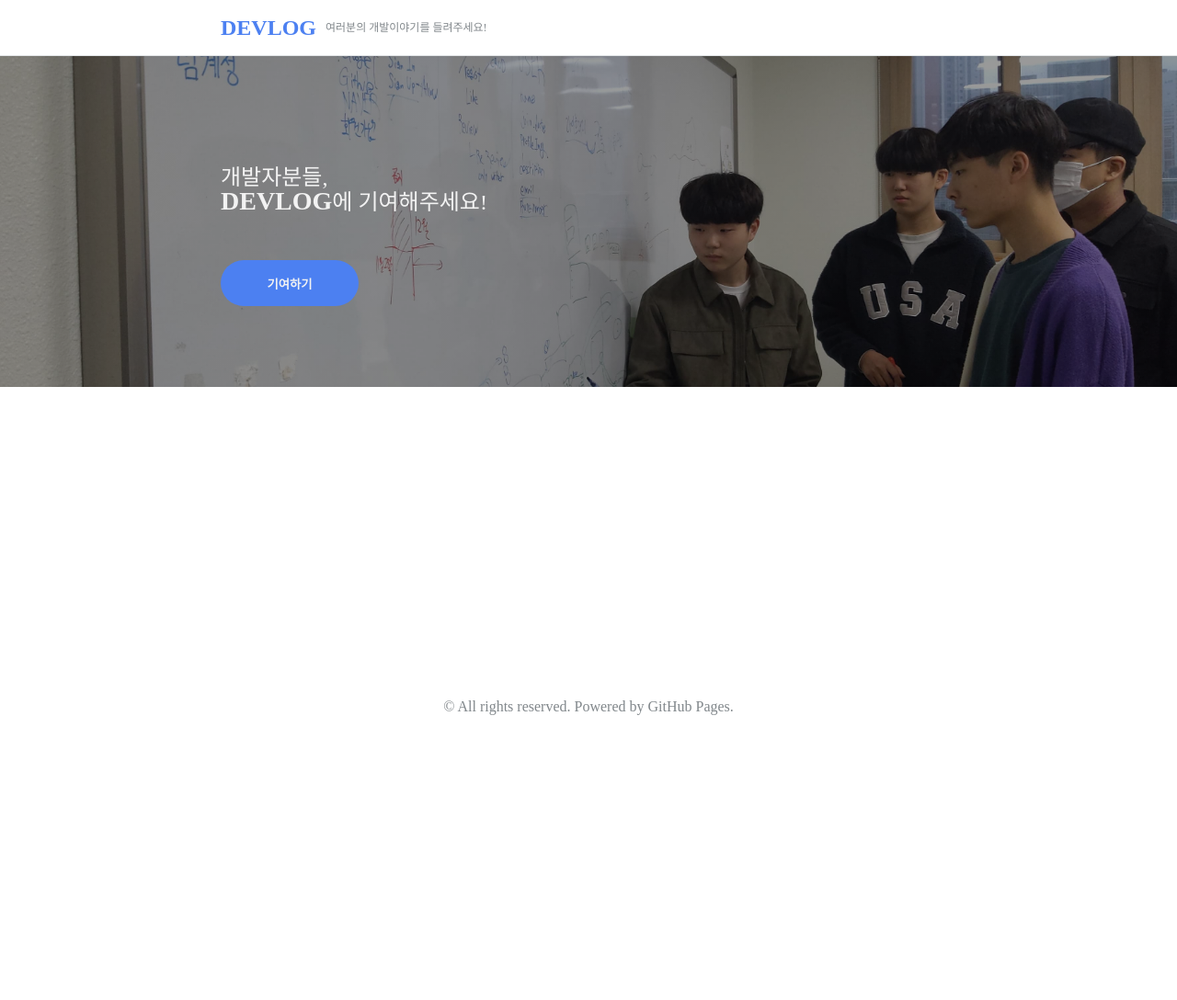
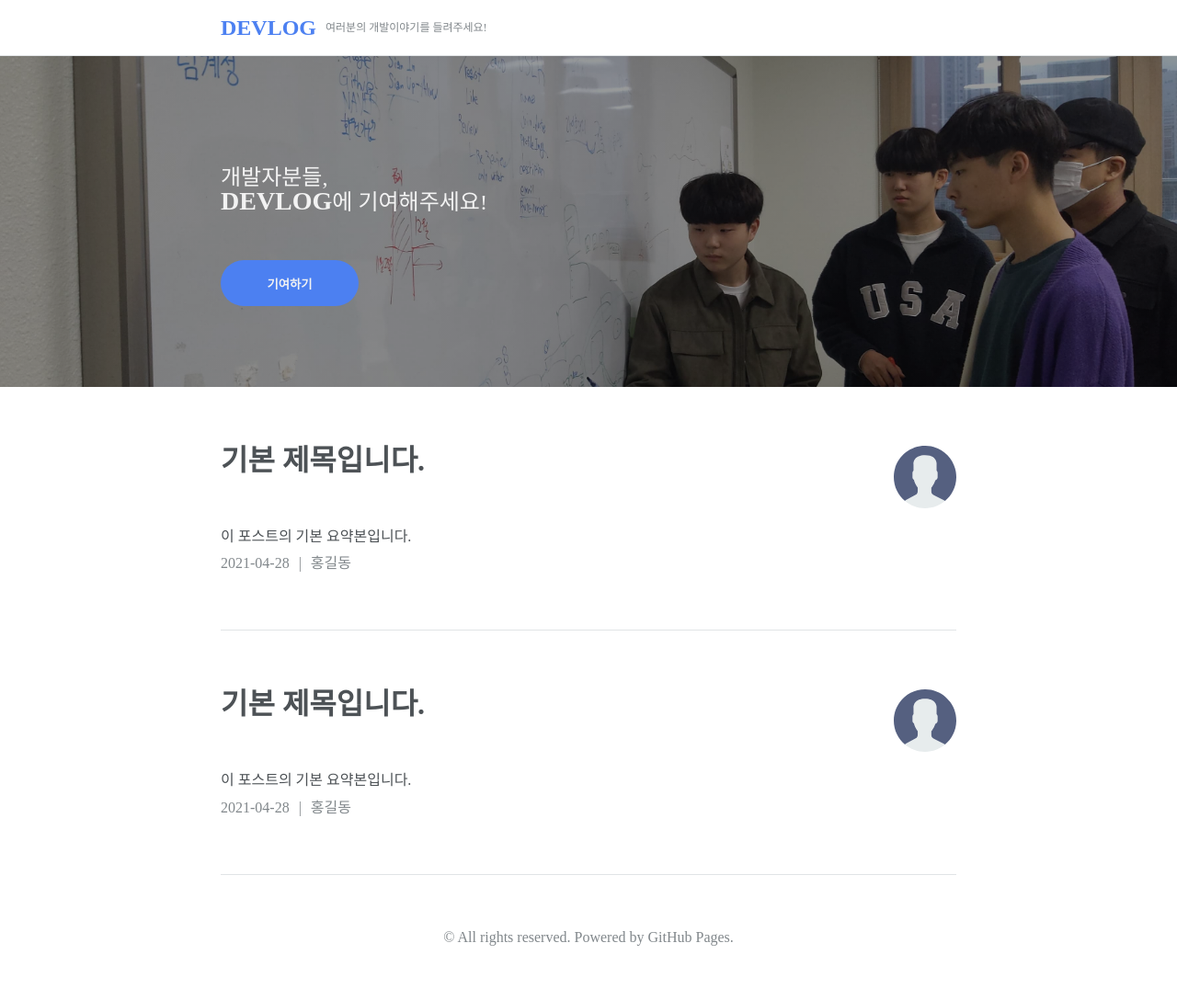
Before and after one commit to Hong-JunHyeok/Tech-Blog, a Gatsby site: page / in a window 1280 px wide. Shown: the whole page at 92% size. Before the commit the page ends 837 px from the top, so only its background shows below. Built offline with nearby package versions, Linux system fonts and the light colour scheme; Gatsby itself is replaced by a stand-in of ours; a web font is replaced by a local one.

Commit message:
PostItem 완성 및 플러그인 추가

```diff
--- a/gatsby-config.js
+++ b/gatsby-config.js
@@ -6,5 +6,14 @@
 
 module.exports = {
   /* Your site config here */
-  plugins: [],
+  plugins: [
+    `gatsby-transformer-remark`,
+    {
+      resolve: `gatsby-source-filesystem`,
+      options: {
+        name: `src`,
+        path: `${__dirname}/src/`,
+      },
+    },
+  ],
 }
--- a/package.json
+++ b/package.json
@@ -15,6 +15,8 @@
   },
   "dependencies": {
     "gatsby": "^3.3.1",
+    "gatsby-source-filesystem": "^3.4.0",
+    "gatsby-transformer-remark": "^4.1.0",
     "react": "^17.0.1",
     "react-dom": "^17.0.1",
     "styled-components": "^5.2.3"
--- a/src/components/Main/Banner/Banner.jsx
+++ b/src/components/Main/Banner/Banner.jsx
@@ -39,7 +39,13 @@ const BannerContainer = styled.div`
   background-size: cover;
   background-position: center;
   background-repeat: no-repeat;
+  @media(max-width : 768px) {
+    display: flex;
+    justify-content: center;
+    align-items: center;
+  }
 `
+
 const BannerContent = styled.div`
   max-width: ${sizes.large_width}px;
   margin: 0 auto;
--- /dev/null
+++ b/src/components/Main/PostItem/PostItem.jsx
@@ -0,0 +1,68 @@
+import React from "react"
+import styled from "styled-components"
+import DEFAULT from "../../../assets/image/default_profile.svg"
+import * as colors from "../../../styles/colors.json"
+import * as sizes from "../../../styles/sizes.json"
+
+export default function PostItem({ title, desc, createdAt, name, profile }) {
+  return (
+    <Container>
+      <Header>
+        <h1>{title}</h1>
+        <img src={profile} alt="" />
+      </Header>
+      <Description>{desc}</Description>
+      <Meta>
+        <span className="createdAt">{createdAt}</span>
+        <span className="name">{name}</span>
+      </Meta>
+    </Container>
+  )
+}
+
+const Container = styled.li`
+  width: 100%;
+  border-bottom: 1px solid #e1e4e6;
+  padding: 8% 0;
+`
+
+const Header = styled.div`
+  display: flex;
+  justify-content: space-between;
+  h1 {
+    color: ${colors.black};
+    font-size: 32px;
+    font-weight: bold;
+  }
+  img {
+    width: 68px;
+  }
+`
+
+const Description = styled.div`
+  padding: 16px 100px 6px 0;
+  text-overflow: ellipsis;
+  color: #4d5256;
+  line-height: 1.9;
+`
+
+const Meta = styled.div`
+  color: ${colors.gray};
+  .createdAt {
+    &::after {
+      content: "|";
+      padding: 0 10px;
+    }
+  }
+  .name {
+    font-size: ${sizes.font_small};
+  }
+`
+
+PostItem.defaultProps = {
+  title: "기본 제목입니다.",
+  desc: "이 포스트의 기본 요약본입니다.",
+  createdAt: "2021-04-28",
+  name: "홍길동",
+  profile: DEFAULT,
+}
--- /dev/null
+++ b/src/components/Main/PostList/PostList.jsx
@@ -0,0 +1,12 @@
+import React from "react"
+import styled from "styled-components"
+import * as sizes from "../../../styles/sizes.json"
+
+export default function PostList({ children }) {
+  return <Container>{children}</Container>
+}
+
+const Container = styled.ul`
+  max-width: ${sizes.large_width}px;
+  margin: 0 auto;
+`
--- a/src/pages/index.js
+++ b/src/pages/index.js
@@ -2,11 +2,17 @@ import React from "react"
 import styled from "styled-components"
 import Layout from "../components/Common/Layout"
 import Banner from "../components/Main/Banner/Banner"
+import PostItem from "../components/Main/PostItem/PostItem"
+import PostList from "../components/Main/PostList/PostList"
 
 export default function Home() {
   return (
     <Layout>
       <Banner />
+      <PostList>
+        <PostItem />
+        <PostItem />
+      </PostList>
     </Layout>
   )
 }
--- a/src/styles/colors.json
+++ b/src/styles/colors.json
@@ -1,6 +1,7 @@
 {
   "main": "#4c80f1",
-  "gray" : "#81878b",
+  "gray": "#81878b",
   "light_gray": "#e1e4e6",
-  "white" : "#f2f2f2"
+  "white": "#f2f2f2",
+  "black": "#4d5256"
 }
```
Also changed, not shown: src/assets/image/default_profile.svg (added), src/components/Main/PostItem/index.js (added), 1 other file.
